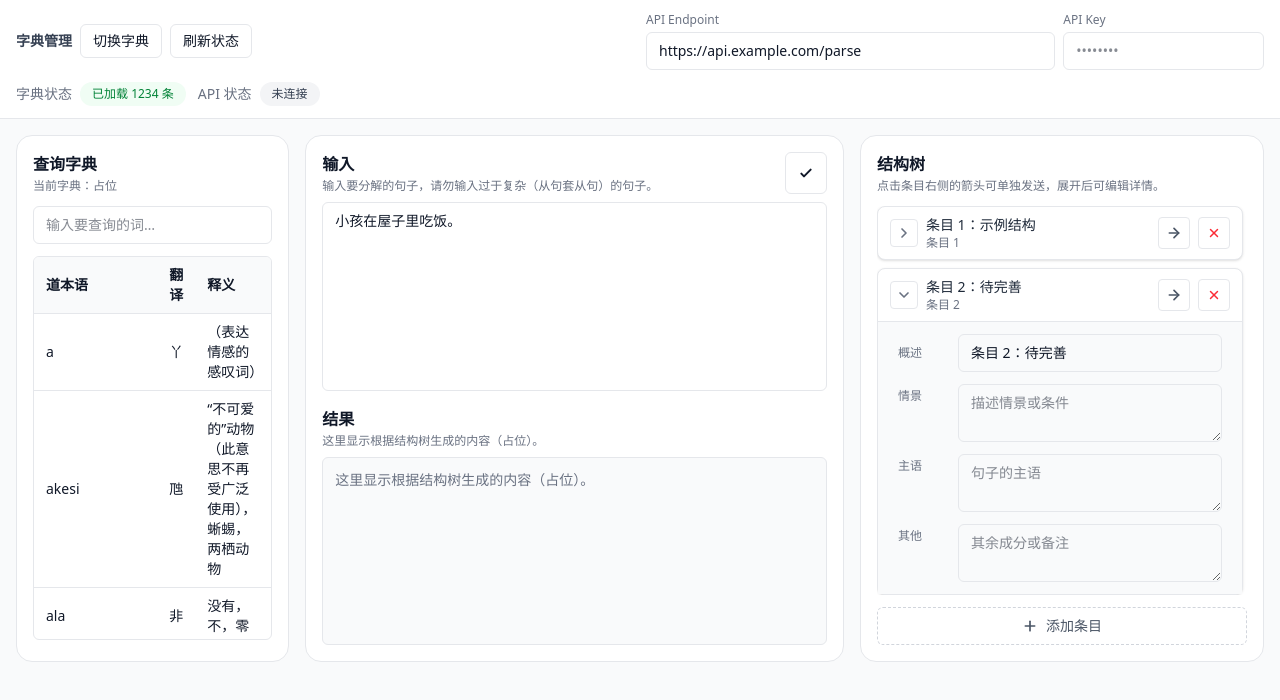
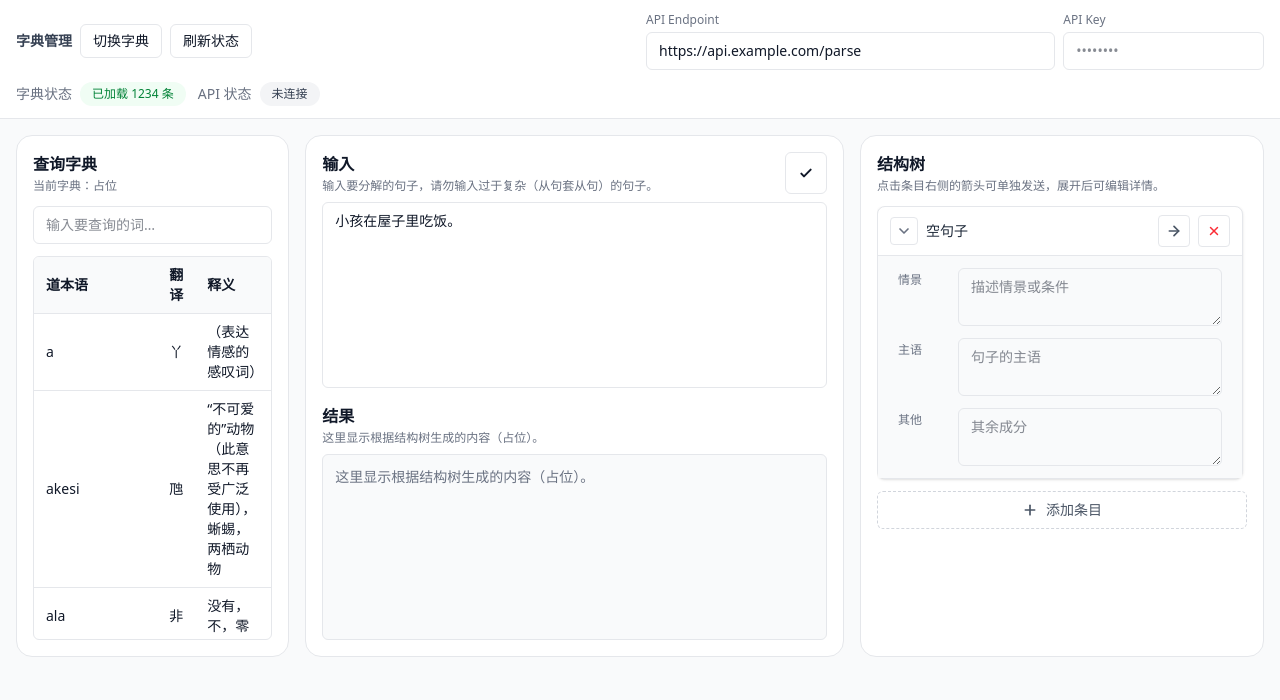
Before and after one commit to MauritiusChief/kasi-pi-toki-pona, a Next.js app: page / in a window 1280 px wide. Both pictures are taken after a click on the button "添加条目". Shown: the top 700 px of the page. Built offline with nearby package versions, Linux system fonts and the light colour scheme.

Commit message:
refactor: update StructureEntry type and use updated fields in StructureTreePanel and useStructureTreePlaceholder

```diff
--- a/src/components/StructureTree/StructureTreePanel.tsx
+++ b/src/components/StructureTree/StructureTreePanel.tsx
@@ -2,6 +2,10 @@
 
 import { useStructureTreePlaceholder } from "@/hooks/useStructureTreePlaceholder";
 
+/**
+ * 结构树面板：可互动的层叠UI结构树
+ * @returns
+ */
 export function StructureTreePanel() {
   const {
     entries,
@@ -17,22 +21,28 @@ export function StructureTreePanel() {
 
   return (
     <section className="flex min-h-[60vh] flex-col rounded-2xl border bg-white p-4" data-testid="structure-tree-panel">
+      {/* 标题 */}
       <div className="mb-3">
         <h2 className="text-base font-semibold">结构树</h2>
         <p className="mt-0.5 text-xs text-gray-500">{loadingHint}</p>
       </div>
 
-      <div className="flex flex-1 flex-col gap-3 overflow-hidden">
-        {entries.length === 0 ? (
-          <div className="flex-1 rounded-lg border border-dashed border-gray-400 bg-gray-50 px-4 py-6 text-center text-sm text-gray-500">
+      {/* 内容面板 */}
+      {/* TODO: 需要动态适应不同状态的结构树，所以最好做成通过一个组件获取tag们 */}
+      <div className="max-h-96 flex flex-col gap-3 overflow-auto">
+        {entries.length === 0 ? ( // 无句子
+          <div className="rounded-lg border border-dashed border-gray-400 bg-gray-50 px-4 py-6 text-center text-sm text-gray-500">
             暂无结构条目，请先解析或点击下方“添加条目”。
           </div>
-        ) : (
-          <div className="flex-1 overflow-auto pr-1">
+        ) : ( // 有句子
+          <div className="pr-1">
             <div className="space-y-2">
-              {entries.map((entry, index) => (
+              {entries.map((entry) => (
+                // 每个句子条目
                 <div key={entry.id} className="rounded-lg border bg-white shadow-sm">
+                  {/* 条目本体 */}
                   <div className="flex items-center gap-2 px-3 py-2">
+                    {/* 展开/收起按钮 */}
                     <button
                       type="button"
                       className="flex h-7 w-7 items-center justify-center rounded border text-gray-500 hover:bg-gray-100"
@@ -49,10 +59,11 @@ export function StructureTreePanel() {
                         </svg>
                       )}
                     </button>
+                    {/* 条目标题\句子描述 */}
                     <div className="min-w-0 flex-1">
                       <p className="truncate text-sm font-medium text-gray-800">{structureSummary(entry)}</p>
-                      <p className="text-xs text-gray-500">条目 {index + 1}</p>
                     </div>
+                    {/* 发送按钮 */}
                     <button
                       type="button"
                       className="flex h-8 w-8 items-center justify-center rounded border text-gray-600 hover:bg-gray-100 disabled:cursor-not-allowed disabled:opacity-40"
@@ -65,11 +76,7 @@ export function StructureTreePanel() {
                         <path d="M12 5l7 7-7 7" />
                       </svg>
                     </button>
-                    {entry.sending && (
-                      <span className="w-12 text-right text-xs font-medium text-blue-600 tabular-nums">
-                        {entry.elapsed}s
-                      </span>
-                    )}
+                    {/* 删除按钮 */}
                     <button
                       type="button"
                       className="flex h-8 w-8 items-center justify-center rounded border text-red-500 hover:bg-red-50"
@@ -82,22 +89,14 @@ export function StructureTreePanel() {
                       </svg>
                     </button>
                   </div>
+                  {/* 条目展开栏 */}
                   {entry.expanded && (
                     <div className="space-y-3 border-t bg-gray-50 px-5 py-3">
-                      <div className="grid grid-cols-[52px_1fr] items-center gap-2">
-                        <span className="text-xs font-medium text-gray-500">概述</span>
-                        <input
-                          value={entry.summary}
-                          onChange={(event) => updateEntryField(entry.id, "summary", event.target.value)}
-                          className="w-full rounded-md border px-3 py-2 text-sm focus:border-blue-400 focus:outline-none focus:ring-1 focus:ring-blue-200"
-                          placeholder="条目概述"
-                        />
-                      </div>
                       <div className="grid grid-cols-[52px_1fr] items-start gap-2">
                         <span className="pt-1 text-xs font-medium text-gray-500">情景</span>
                         <textarea
-                          value={entry.情景}
-                          onChange={(event) => updateEntryField(entry.id, "情景", event.target.value)}
+                          value={entry.tkContext}
+                          onChange={(event) => updateEntryField(entry.id, "tkContext", event.target.value)}
                           rows={2}
                           className="w-full rounded-md border px-3 py-2 text-sm focus:border-blue-400 focus:outline-none focus:ring-1 focus:ring-blue-200"
                           placeholder="描述情景或条件"
@@ -106,8 +105,8 @@ export function StructureTreePanel() {
                       <div className="grid grid-cols-[52px_1fr] items-start gap-2">
                         <span className="pt-1 text-xs font-medium text-gray-500">主语</span>
                         <textarea
-                          value={entry.主语}
-                          onChange={(event) => updateEntryField(entry.id, "主语", event.target.value)}
+                          value={entry.tkSubject}
+                          onChange={(event) => updateEntryField(entry.id, "tkSubject", event.target.value)}
                           rows={2}
                           className="w-full rounded-md border px-3 py-2 text-sm focus:border-blue-400 focus:outline-none focus:ring-1 focus:ring-blue-200"
                           placeholder="句子的主语"
@@ -116,11 +115,11 @@ export function StructureTreePanel() {
                       <div className="grid grid-cols-[52px_1fr] items-start gap-2">
                         <span className="pt-1 text-xs font-medium text-gray-500">其他</span>
                         <textarea
-                          value={entry.其他}
-                          onChange={(event) => updateEntryField(entry.id, "其他", event.target.value)}
+                          value={entry.tkOther}
+                          onChange={(event) => updateEntryField(entry.id, "tkOther", event.target.value)}
                           rows={2}
                           className="w-full rounded-md border px-3 py-2 text-sm focus:border-blue-400 focus:outline-none focus:ring-1 focus:ring-blue-200"
-                          placeholder="其余成分或备注"
+                          placeholder="其余成分"
                         />
                       </div>
                     </div>
--- a/src/hooks/useStructureTreePlaceholder.ts
+++ b/src/hooks/useStructureTreePlaceholder.ts
@@ -7,21 +7,8 @@ function createId(prefix: string) {
   return `${prefix}-${Math.random().toString(36).slice(2, 10)}`;
 }
 
-const INITIAL_ENTRIES: StructureEntry[] = [
-  {
-    id: "entry-1",
-    summary: "条目 1：示例结构",
-    expanded: false,
-    sending: false,
-    elapsed: 0,
-    情景: "示例情景",
-    主语: "示例主语",
-    其他: "示例其他信息",
-  },
-];
-
 export function useStructureTreePlaceholder() {
-  const [entries, setEntries] = useState<StructureEntry[]>(INITIAL_ENTRIES);
+  const [entries, setEntries] = useState<StructureEntry[]>([]);
 
   const toggleStructureRow = useCallback((id: string) => {
     setEntries((current) =>
@@ -36,13 +23,13 @@ export function useStructureTreePlaceholder() {
       ...current,
       {
         id: createId("entry"),
-        summary: `条目 ${current.length + 1}：待完善`,
+        summary: "空句子",
         expanded: true,
         sending: false,
-        elapsed: 0,
-        情景: "",
-        主语: "",
-        其他: "",
+        elapsed: 0, // TODO: 需要适配LLM的思索（若有）
+        tkContext: "",
+        tkSubject: "",
+        tkOther: "",
       },
     ]);
   }, []);
@@ -62,7 +49,7 @@ export function useStructureTreePlaceholder() {
   const loadingHint = useMemo(() => "点击条目右侧的箭头可单独发送，展开后可编辑详情。", []);
 
   const updateEntryField = useCallback(
-    (id: string, field: keyof Pick<StructureEntry, "summary" | "情景" | "主语" | "其他">, value: string) => {
+    (id: string, field: keyof Pick<StructureEntry, "summary" | "tkContext" | "tkSubject" | "tkOther">, value: string) => {
       setEntries((current) =>
         current.map((entry) =>
           entry.id === id
--- a/src/types/structure.ts
+++ b/src/types/structure.ts
@@ -4,7 +4,7 @@ export type StructureEntry = {
   expanded: boolean;
   sending: boolean;
   elapsed: number;
-  情景: string;
-  主语: string;
-  其他: string;
+  tkContext: string;
+  tkSubject: string;
+  tkOther: string;
 };
```
